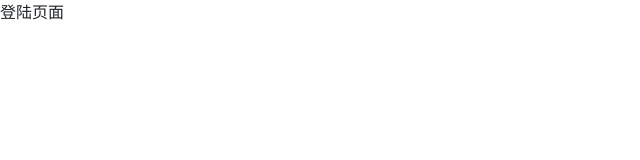
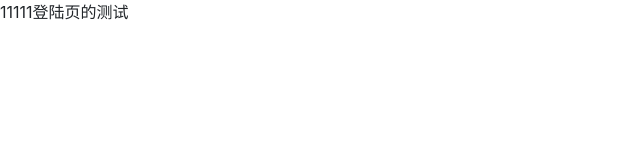
Before and after one commit to wanghy666/shop-background, a Vue app: page /login in a window 1280 px wide. Shown: the top 160 px of the page, without its empty margins (0-640 px from the left). Built offline with nearby package versions, Linux system fonts and the light colour scheme.

Commit message:
测试登陆页

```diff
--- a/src/views/Login.vue
+++ b/src/views/Login.vue
@@ -1,3 +1,3 @@
 <template>
-  <div class="login">登陆页面</div>
+  <div class="login">11111登陆页的测试</div>
 </template>
```
